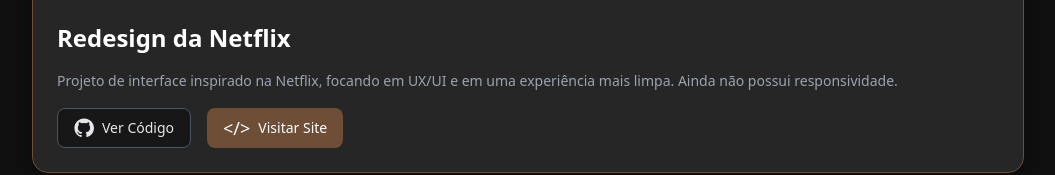
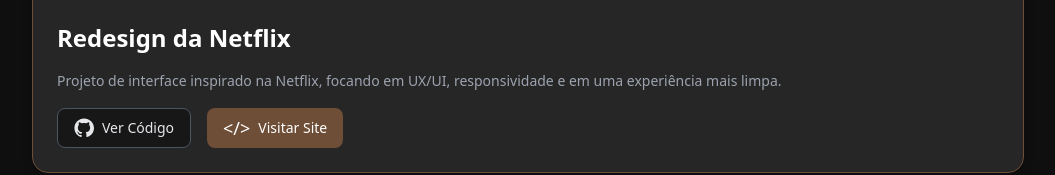
Before and after one commit to letrista/portfolio, a plain HTML site: page portfolio4github/public/projetos.html in a window 1280 px wide. Shown: the part 1548-1723 px from the top of the page, without its empty margins (112-1167 px from the left). Drawn offline with nearby package versions, Linux system fonts and the light colour scheme.

Commit message:
Atualizando projetos.html
Editando conteúdo escrito nos projetos.

```diff
--- a/portfolio4github/public/projetos.html
+++ b/portfolio4github/public/projetos.html
@@ -144,8 +144,8 @@
                 <div class="p-6 space-y-4">
                     <h3 class="text-2xl font-semibold text-white">Redesign da Netflix</h3>
                     <p class="text-gray-400 text-sm leading-relaxed">
-                        Projeto de interface inspirado na Netflix, focando em UX/UI e em uma experiência
-                        mais limpa. Ainda não possui responsividade.
+                        Projeto de interface inspirado na Netflix, focando em UX/UI, responsividade e em uma experiência
+                        mais limpa.
                     </p>
                     <div class="flex gap-4 flex-wrap">
                         <a href="https://github.com/letrista/netflix" target="_blank"
```
